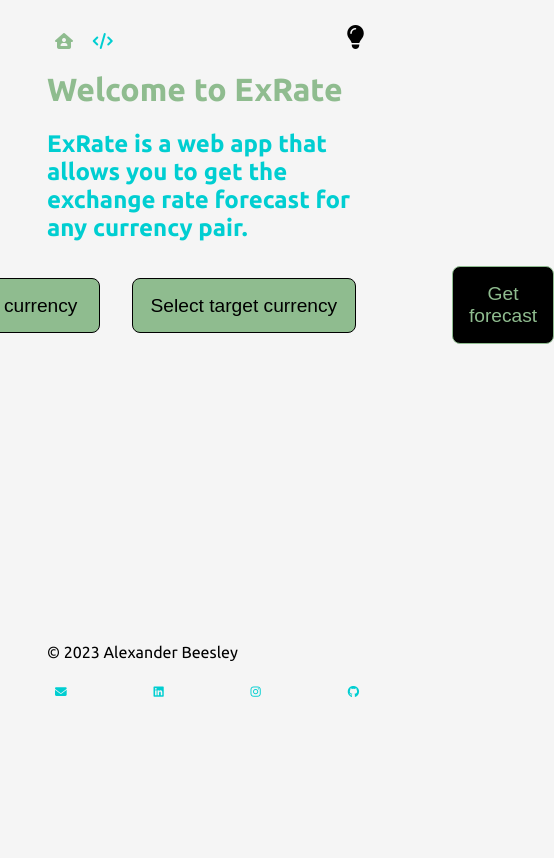
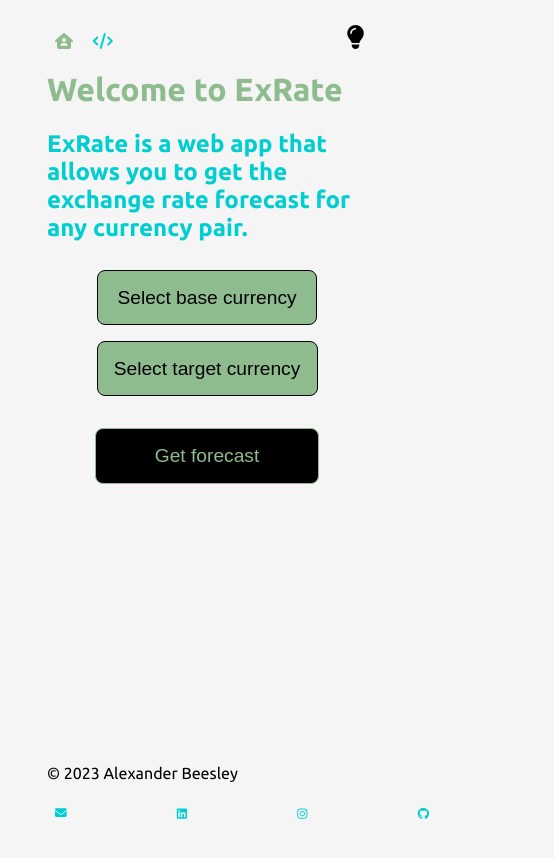
Before and after one commit to AlexBeesley/ExRate, a React (Vite) app in the folder ExRate_Frontend/: page / in a window 390 px wide. Shown: the top 858 px of the page, 554 px wide, since content can reach past the window. Built offline with nearby package versions, Linux system fonts and the light colour scheme.

Commit message:
Frontend work #2

```diff
--- a/ExRate_Frontend/src/Pages/Home.tsx
+++ b/ExRate_Frontend/src/Pages/Home.tsx
@@ -1,5 +1,5 @@
 import Styles from '../Styles/home.module.scss';
-import { useState, useEffect } from 'react';
+import { useState, useEffect, useRef } from 'react';
 import Chart from 'chart.js/auto';
 import Loader from "react-spinners/PuffLoader";
 
@@ -12,8 +12,9 @@ export default function Home() {
   const [targetCurrency, setTargetCurrency] = useState('');
   const [dropdownOptions, setDropdownOptions] = useState<string[]>([]);
   const [result, setResult] = useState('');
-  const [isLoading, setIsLoading] = useState(false);
+  const [isLoading, setIsLoading] = useState('unset');
   const [data, setData] = useState<any>(null);
+  const canvasRef = useRef(null);
 
   useEffect(() => {
     fetch('/Data/currency_codes.csv')
@@ -49,7 +50,8 @@ export default function Home() {
 
   useEffect(() => {
     if (data) {
-      const chartElement = document.getElementById('chart');
+      setTimeout(() => {
+        const chartElement = canvasRef.current;
         const existingChart = Chart.getChart(chartElement);
         if (existingChart) {
           existingChart.destroy();
@@ -86,22 +88,30 @@ export default function Home() {
           options: options,
         };
         new Chart(chartElement, chartConfig);
+      }, 10);
     }
   }, [data]);
+
+  const handleButtonClick = async () => {
+    setIsLoading('true');
+    const response = await fetch(`https://localho.st:7064/api/GetExRateForecast/${baseCurrency}&${targetCurrency}`);
+    const jsonData = await response.json();
+    setData(jsonData);
+    setResult(response.status === 200 ? 'Success!' : 'An error occurred while calling the API.');
+    setIsLoading('false');
+  };
 
   const handleCurrencyChange = (event: React.ChangeEvent<HTMLSelectElement>) => {
     const selectedCurrency = event.target.value;
     if (event.target.id === 'currency1') {
       setBaseCurrency(selectedCurrency);
       setDropdownOptions(currencies.filter(currency => currency !== selectedCurrency));
-      // Remove the selected currency from the options in the other dropdown
       if (selectedCurrency === targetCurrency) {
         setTargetCurrency('');
       }
     } else {
       setTargetCurrency(selectedCurrency);
       setDropdownOptions(currencies.filter(currency => currency !== selectedCurrency));
-      // Remove the selected currency from the options in the other dropdown
       if (selectedCurrency === baseCurrency) {
         setBaseCurrency('');
       }
@@ -109,18 +119,9 @@ export default function Home() {
   }
 
 
-  const handleButtonClick = async () => {
-    setIsLoading(true);
-    const response = await fetch(`https://localho.st:7064/api/GetExRateForecast/${baseCurrency}&${targetCurrency}`);
-    const jsonData = await response.json();
-    setData(jsonData);
-    setResult(response.status === 200 ? 'Success!' : 'An error occurred while calling the API.');
-    setIsLoading(false);
-  };
-
   const baseCurrencyOptions = baseCurrency ? [baseCurrency, ...dropdownOptions] : ['Select base currency', ...dropdownOptions];
   const targetCurrencyOptions = targetCurrency ? [targetCurrency, ...dropdownOptions] : ['Select target currency', ...dropdownOptions];
-  const isButtonDisabled = !baseCurrency || !targetCurrency || isLoading;
+  const isButtonDisabled = !baseCurrency || !targetCurrency || isLoading === 'true';
 
   return (
     <>
@@ -143,10 +144,17 @@ export default function Home() {
         </div>
         <button className={Styles.button} onClick={handleButtonClick} disabled={isButtonDisabled}>Get forecast</button>
       </div>
-      <div className={Styles.loader} style={{ display: isLoading ? 'block' : 'none' }}>
+      <div className={Styles.result}>
+        {isLoading === 'unset' && (
+          <></>
+        ) || isLoading === 'true' && (
+          <div className={Styles.loader}>
             <Loader color={root.style.getPropertyValue('--Secondary')} size={100} />
           </div>
-      <canvas id="chart" style={{ display: isLoading ? 'none' : 'block' }} />
+        ) || isLoading === 'false' && (
+          <canvas className={Styles.chart} ref={canvasRef}/>
+        )}
+      </div>
     </>
     );
 }
--- a/ExRate_Frontend/src/Styles/footer.module.scss
+++ b/ExRate_Frontend/src/Styles/footer.module.scss
@@ -1,13 +1,14 @@
 footer {
-  position: relative;
-  bottom: -8rem;
+  position: fixed;
+  bottom: 1rem;
+  width: 100%;
   color: var(--Primary);
 }
 
 .iconContainer {
   position: absolute;
-  bottom: 0;
-  right: 0;
+  bottom: 0.5rem;
+  right: 20%;
   font-size: 1.5rem;
   font-weight: bold;
 }
--- a/ExRate_Frontend/src/Styles/home.module.scss
+++ b/ExRate_Frontend/src/Styles/home.module.scss
@@ -4,7 +4,6 @@
     align-items: center;
     justify-content: center;
     width: 100%;
-    height: 100%;
 }
 
 .dropdown {
@@ -33,7 +32,7 @@
     display: inline-block;
     padding: 1rem;
     margin-left: 5rem;
-    width: 16rem;
+    min-width: 14rem;
     font-size: 1.2rem;
     text-align: center;
     border: 1px solid var(--Primary);
@@ -54,24 +53,52 @@
     }
 }
 
-.chart {
+.result {
     display: flex;
     flex-direction: column;
     align-items: center;
     justify-content: center;
     width: 100%;
     height: 100%;
+
     .loader {
-        position: relative;
-        top: 50%;
-        transform: translateY(-50%);
-        right: 50%;
-        transform: translateX(-50%);
         padding-top: 8rem;
     }
+
     canvas {
+        display: block;
+        flex-direction: column;
+        align-items: center;
+        justify-content: center;
         background: #00000020;
         border: 1px solid var(--Primary);
         border-radius: 0.5rem;
+        width: 100%;
     }
 }
+
+/* Mobile styles */
+@media only screen and (max-width: 55rem) {
+    .container {
+        flex-direction: column;
+    }
+
+    .dropdown {
+        margin: 0.5rem;
+
+        select {
+            width: 100%;
+        }
+    }
+
+    .button {
+        margin-top: 1.5rem;
+        margin-left: 0;
+    }
+
+    .result {
+        .loader {
+            padding-top: 4rem;
+        }
+    }
+}
--- a/ExRate_Frontend/src/Styles/main.module.scss
+++ b/ExRate_Frontend/src/Styles/main.module.scss
@@ -10,6 +10,8 @@ body {
   padding-right: 10%;
   padding-top: 1.5rem;
   min-width: 20rem;
+  overflow: hidden;
+
 }
 
 .loader {
```
Lines whose indentation alone changed are shown as unchanged.
